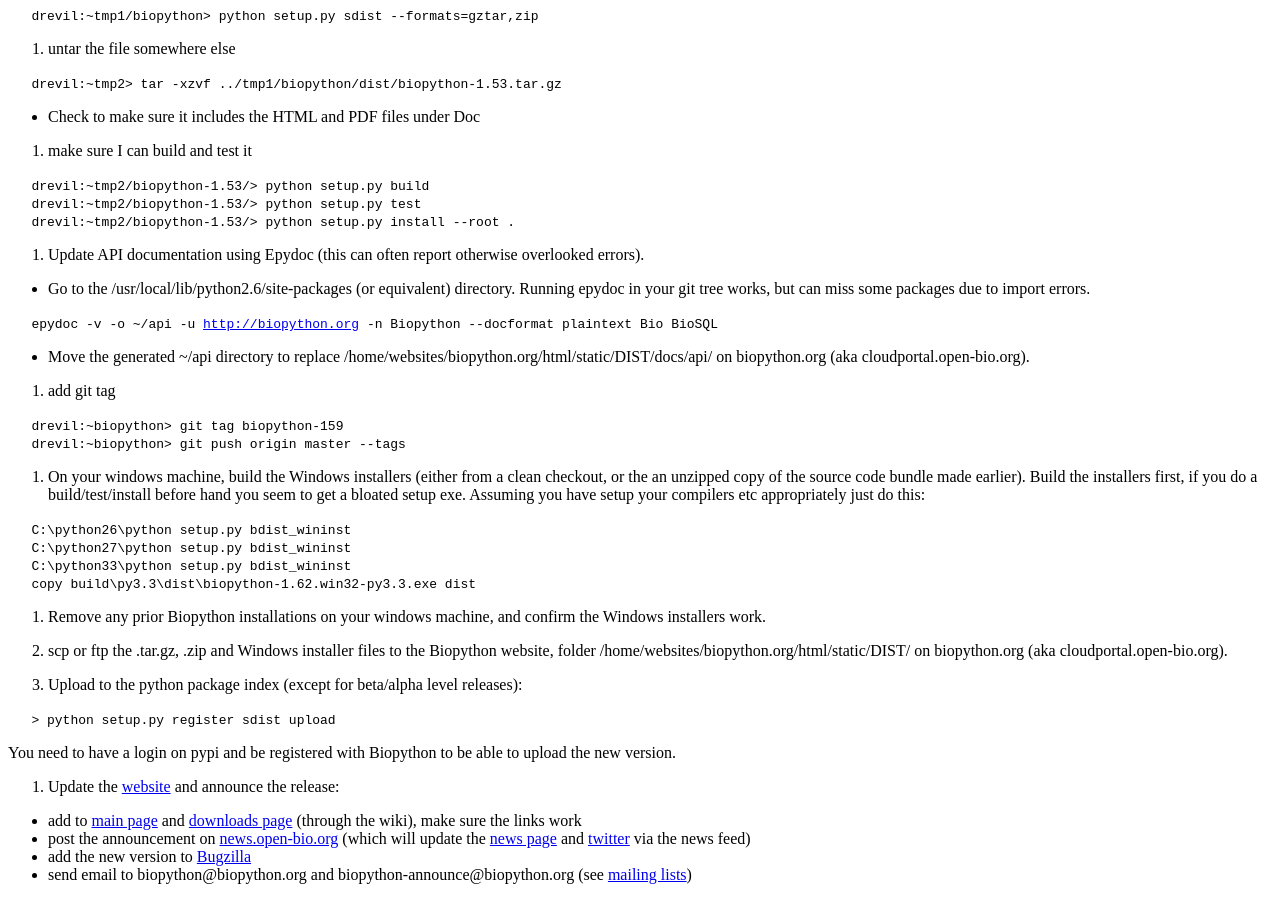
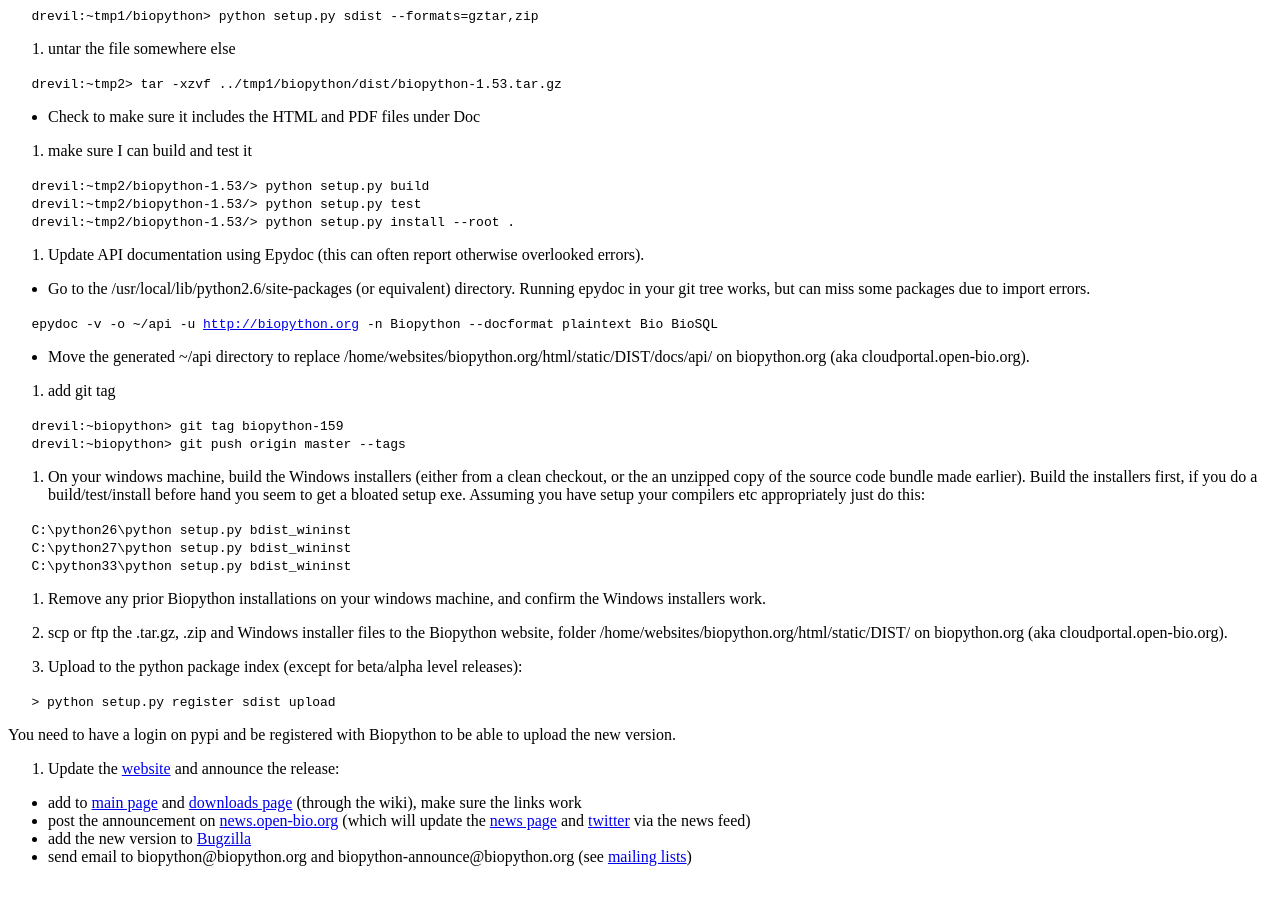
Before and after one commit to biopython/biopython.github.io, a Jekyll site: the page built from wiki/Building_a_release.md, in a window 1280 px wide and 900 px high, scrolled down 1296 px. Built offline with Jekyll 4.4.1, drawn with Linux system fonts in a browser that asks for light colours.

Commit message:
Change to wiki page

```diff
--- a/wiki/Building_a_release.md
+++ b/wiki/Building_a_release.md
@@ -122,7 +122,6 @@ your compilers etc appropriately just do this:
 `   C:\python26\python setup.py bdist_wininst`
 `   C:\python27\python setup.py bdist_wininst`
 `   C:\python33\python setup.py bdist_wininst`
-`   copy build\py3.3\dist\biopython-1.62.win32-py3.3.exe dist`
 
 18. Remove any prior Biopython installations on your windows machine,
 and confirm the Windows installers work.
```
Also changed, not shown: 1 other file.
